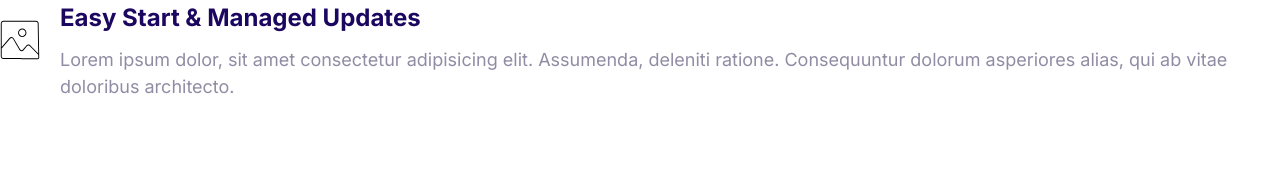
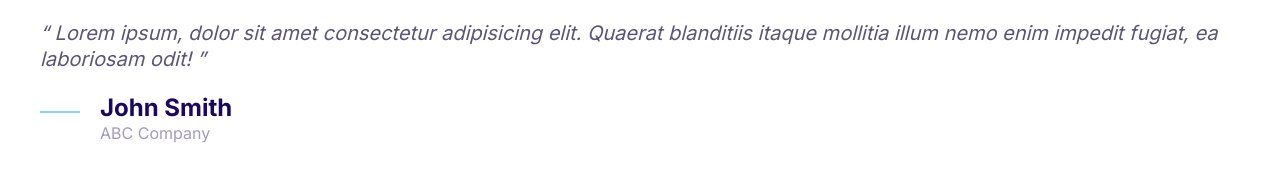
Before and after one commit to codewithezequiel/zeke-project, a plain HTML site: page index.html in a window 1280 px wide. Drawn offline with Linux system fonts and the light colour scheme.

Commit message:
Created a structure for quotes with author details

```diff
--- a/css/styles.css
+++ b/css/styles.css
@@ -4,6 +4,7 @@
   --color-accent: #ff3400;
   --color-headings: #1b0760;
   --color-body: #918ca4;
+  --color-body-darker: #5c5577;
   --color-footer: green;
   --color-border: #ccc;
   --border-radius: 30px;
@@ -384,7 +385,6 @@ a {
 
 .media__title {
   margin-top: 0;
-
 }
 
 .media__body {
@@ -394,3 +394,54 @@ a {
 .media__image {
   margin-top: 2rem;
 }
+
+.quote {
+  font-size: 3rem;
+  font-style: italic;
+  color: var(--color-body-darker);
+  line-height: 1.3;
+}
+
+.quote__text::before {
+  content: open-quote;
+}
+
+.quote__text::after {
+  content: close-quote;
+}
+
+.quote__author {
+  font-size: 3rem;
+  font-weight: 600;
+  font-style: normal;
+  margin-bottom: 0;
+
+}
+
+.quote__line {
+  position: relative;
+  bottom: 20px;
+}
+
+.quote__author-company {
+  font-size: 2rem;
+  color: var(--color-headings);
+  opacity: .4;
+  font-style: normal;
+
+}
+
+@media screen and (min-width:1024px) {
+  .quote {
+    font-size: 2rem;
+  }
+
+  .quote__author {
+    font-size: 2.4rem;
+  }
+
+  .quote__author-company {
+    font-size: 1.6rem;
+  }
+
+}
--- a/index.html
+++ b/index.html
@@ -15,20 +15,25 @@
     <title>Website Moshify Practice</title>
   </head>
   <body>
+    <blockquote class="quote">
+      <p class="quote__text">
+        Lorem ipsum, dolor sit amet consectetur adipisicing elit. Quaerat
+        blanditiis itaque mollitia illum nemo enim impedit fugiat, ea laboriosam
+        odit!
+      </p>
+      <footer>
         <div class="media">
           <div class="media__image">
-        <svg class="icon icon--primary">
-          <use xlink:href="images/sprite.svg#snap"></use>
+            <svg class="icon icon--primary quote__line">
+              <use xlink:href="images/sprite.svg#line"></use>
             </svg>
           </div>
           <div class="media__body">
-        <h3 class="media__title">Easy Start & Managed Updates</h3>
-        <p>
-          Lorem ipsum dolor, sit amet consectetur adipisicing elit. Assumenda,
-          deleniti ratione. Consequuntur dolorum asperiores alias, qui ab vitae
-          doloribus architecto.
-        </p>
+            <h3 class="media__title quote__author">John Smith</h3>
+            <p class="quote__author-company">ABC Company</p>
           </div>
         </div>
+      </footer>
+    </blockquote>
   </body>
 </html>
```
Also changed, not shown: components/media.html (added, +15 -0 lines), components/quotes.html (added, +20 -0 lines). Lines whose indentation alone changed are shown as unchanged.
